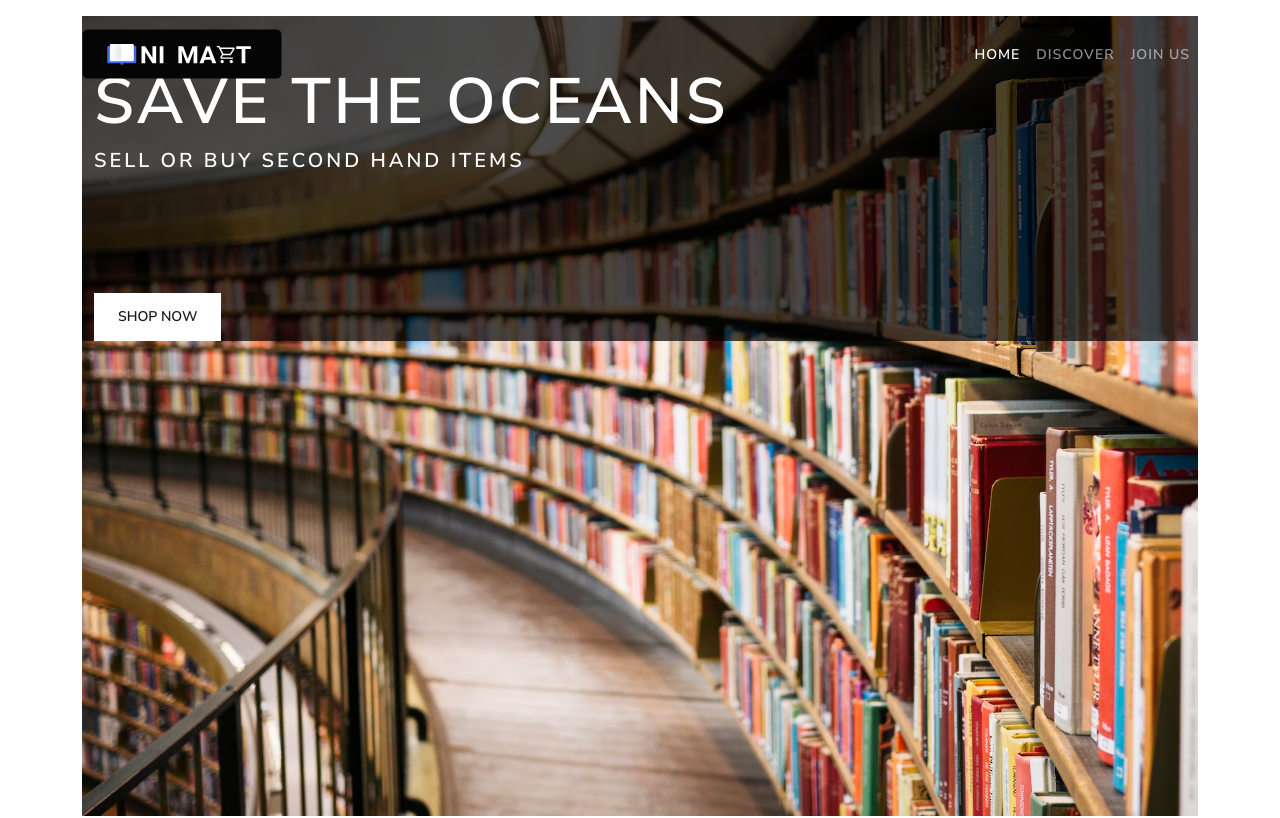
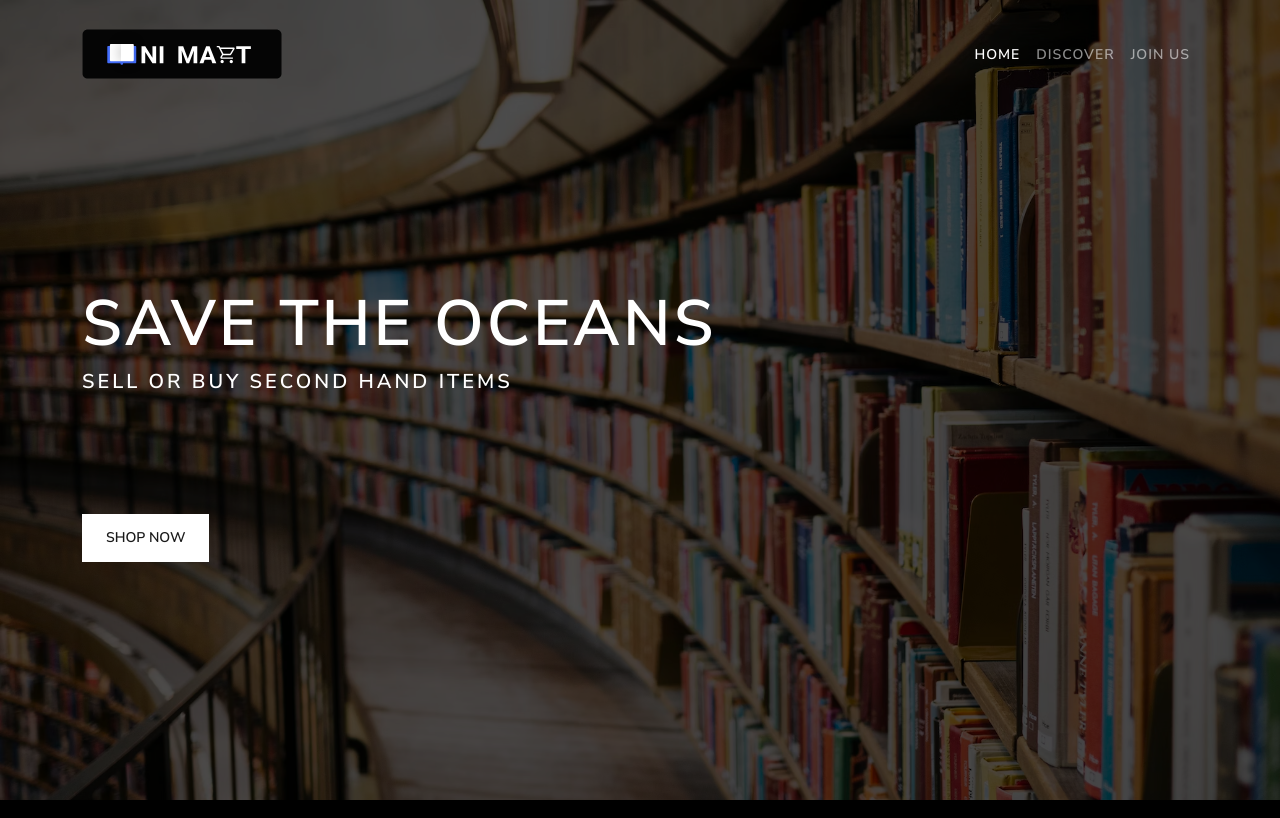
Before and after one commit to uni-mart/unimart-ui, a React (Vite) app: page / in a window 1280 px wide. Shown: the top 818 px of the page. Built offline with nearby package versions, Linux system fonts and the light colour scheme.

Commit message:
fix(): fixing merge conflict

```diff
--- a/src/App.jsx
+++ b/src/App.jsx
@@ -1,7 +1,5 @@
-import { Container } from 'react-bootstrap'
 import { BrowserRouter as Router, Routes, Route, Navigate } from 'react-router-dom'
 
-import { useState } from 'react'
 import LandingPage from './Pages/LandingPage'
 import LoginPage from 'Pages/LoginPage'
 import SignUpPage from 'Pages/SignUpPage'
@@ -17,8 +15,7 @@ function App() {
     <div className='min-vh-100 d-flex flex-column'>
       <Router>
         <Header />
-        <main className='py-3'>
-          <Container >
+        <BodyContainer >
           <Routes>
             <Route path='/' element={<LandingPage />} exact />
             <Route path='/login' element={<LoginPage />} />
@@ -26,8 +23,7 @@ function App() {
             <Route path='/profile' element={<ProfilePage />} />
             <Route path='/myProducts' element={<MyProducts />} />
           </Routes>
-          </Container>
-        </main>
+        </BodyContainer>
         <Footer />
       </Router>
     </div>
--- a/src/Pages/LandingPage.jsx
+++ b/src/Pages/LandingPage.jsx
@@ -2,12 +2,11 @@ import { Button } from 'react-bootstrap'
 
 const LandingPage = () => {
   return (
-    <div className='bg-black w-100 min-vh-100 flex-fill' style={{
+    <div className='bg-black w-100 min-vh-100 flex-fill d-flex' style={{
       backgroundImage: "url(src/assets/banner.avif)",
       backgroundSize: 'cover'
     }}>
-      {/* <img src='src/assets/banner.avif' className='banner-img' style={{ opacity: "0.5" }} /> */}
-      <div className='h-100' style={{ backgroundColor: "rgba(0,0,0,0.7)" }}>
+      <div style={{ backgroundColor: "rgba(0,0,0,0.7)" }} className='flex-fill'>
         <div className='container h-100 d-flex flex-column justify-content-center align-items-start'>
           <h1 className='text-white' style={{ fontSize: "4rem", marginTop: "3rem" }}>SAVE THE OCEANS</h1>
           <h6 className='text-white' style={{ fontSize: "1.25rem" }}>SELL OR BUY SECOND HAND ITEMS</h6>
```
Lines whose indentation alone changed are shown as unchanged.
